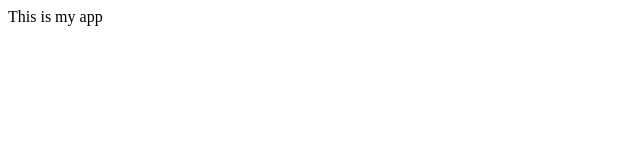
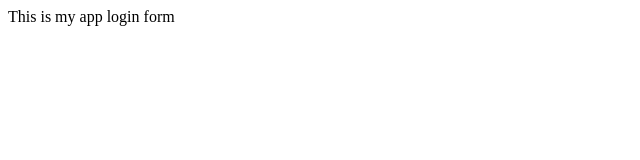
Before and after one commit to zdplusbb/MyAppSample, a plain HTML site: page index.html in a window 1280 px wide. Shown: the full height of the page, 0-640 px from the left. Drawn offline with Linux system fonts and the light colour scheme.

Commit message:
login form

```diff
--- /dev/null
+++ b/dir1/app1.js
@@ -0,0 +1 @@
+console.log(123)
--- /dev/null
+++ b/dir2/app2.js
@@ -0,0 +1 @@
+console.log(123)
--- a/index.html
+++ b/index.html
@@ -6,5 +6,6 @@
   </head>
   <body>
     This is my app
+    login form
   </body>
 </html>
```
Also changed, not shown: login.html (added, +1 -0 lines), log.txt (added).
